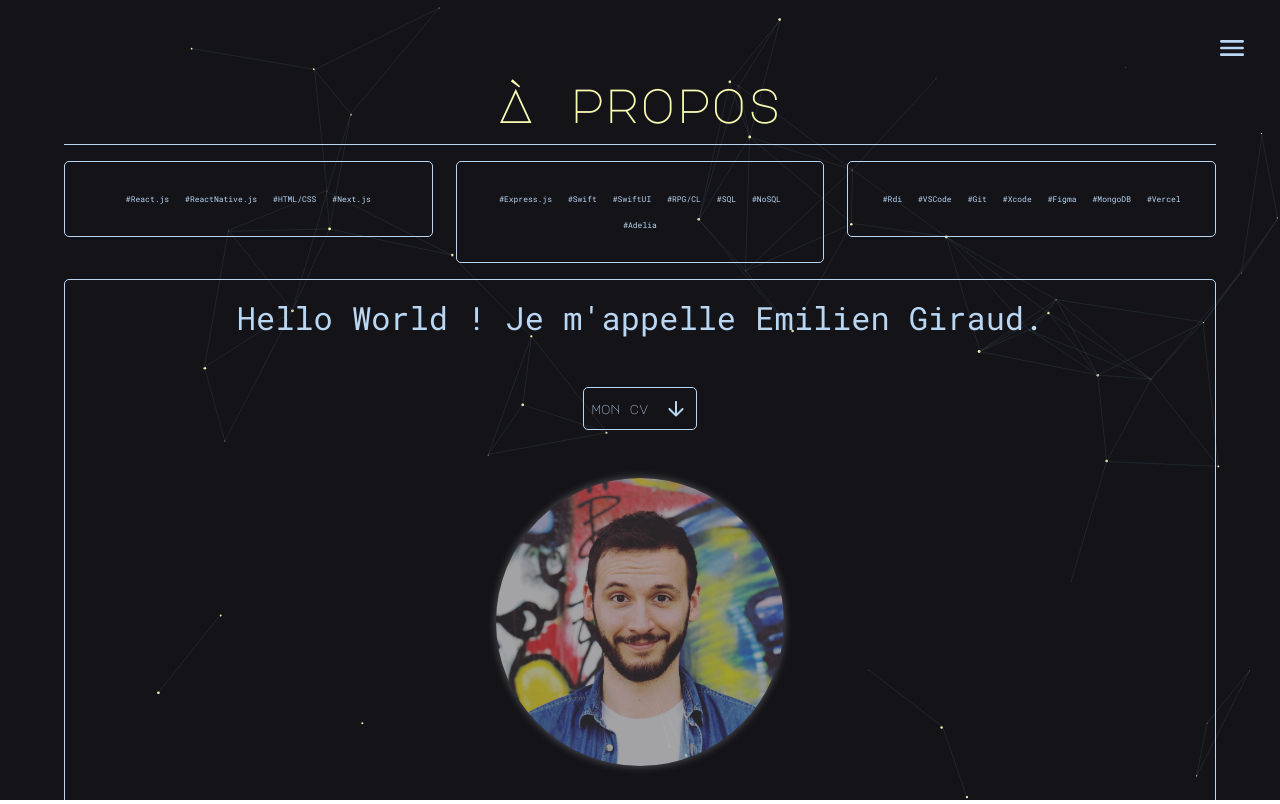
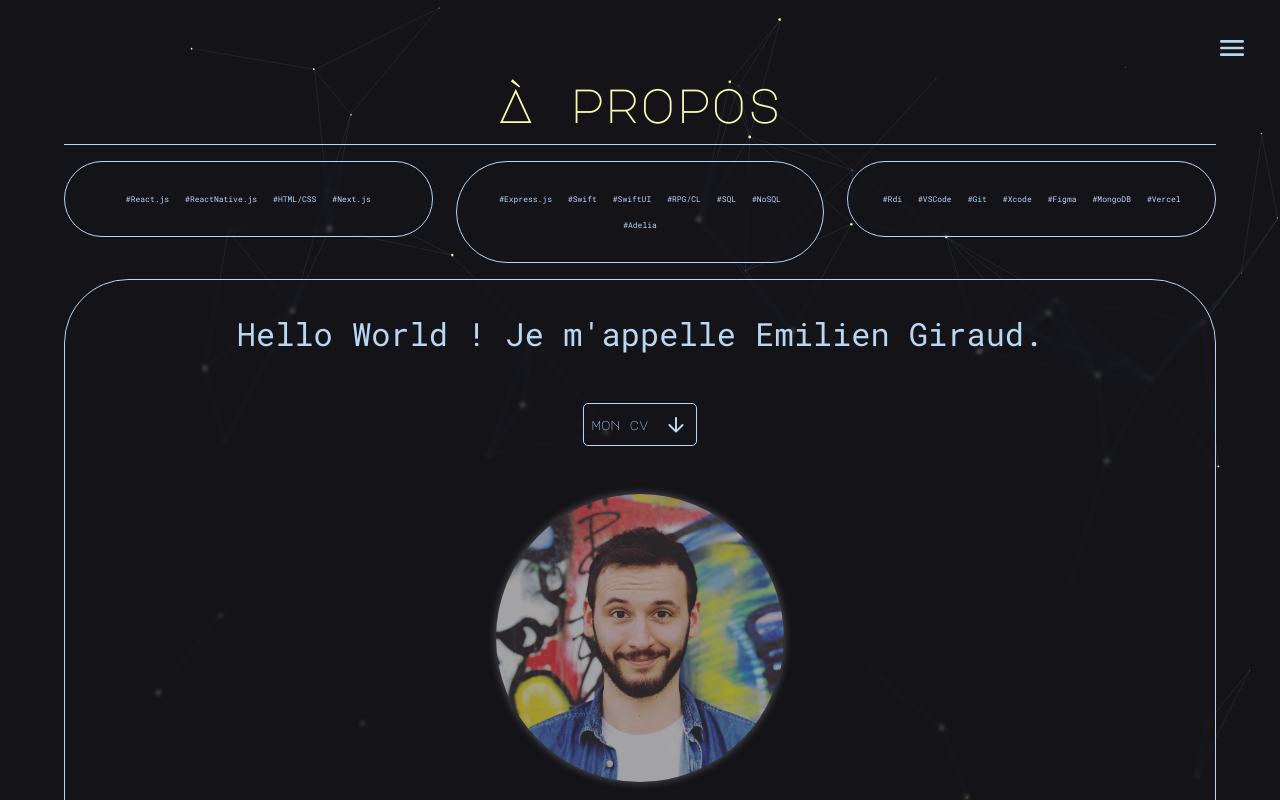
Before and after one commit to Emjy/Portfolio-frontend, a Next.js app: page /about in a window 1280 px wide. Built offline with nearby package versions, Linux system fonts and the light colour scheme.

Commit message:
changement flou et cards projets

```diff
--- a/styles/About.module.css
+++ b/styles/About.module.css
@@ -47,10 +47,15 @@
     flex-direction: column;
     align-items: center;
     font-size: 1rem;
-    border-radius: 5px;
+    border-radius: 4rem;
     border: solid 1px;
-    padding: 1rem;
+    padding: 2rem;
     gap: 3rem;
+    background: rgba(236, 243, 233, 0);
+    box-shadow: 0 4px 16px rgba(0, 0, 0, 0);
+    backdrop-filter: blur(2px);
+    -webkit-backdrop-filter: blur(2px);
+    border: solid 1px #B9D6F2;
 
 }
 
@@ -104,9 +109,14 @@
     padding: 32px;
     gap:1rem;
     font-size: 0.5rem;
-    border-radius: 5px;
+    border-radius: 4rem;
     border: solid 1px;
     width: 32%;
+    background: rgba(236, 243, 233, 0);
+    box-shadow: 0 4px 16px rgba(0, 0, 0, 0);
+    backdrop-filter: blur(2px);
+    -webkit-backdrop-filter: blur(2px);
+    border: solid 1px #B9D6F2;
 }
 
 
```
Also changed, not shown: styles/ProjetsCard.module.css (+5 -4 lines).
